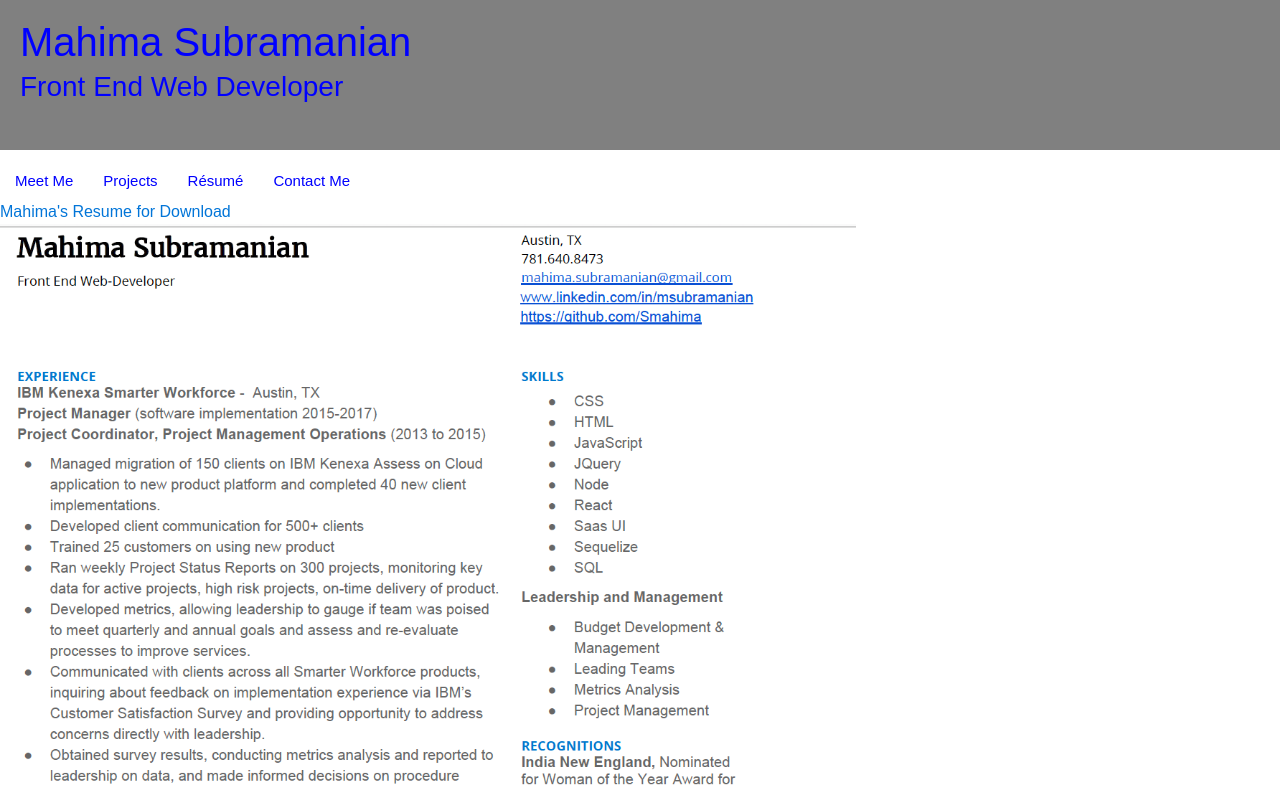
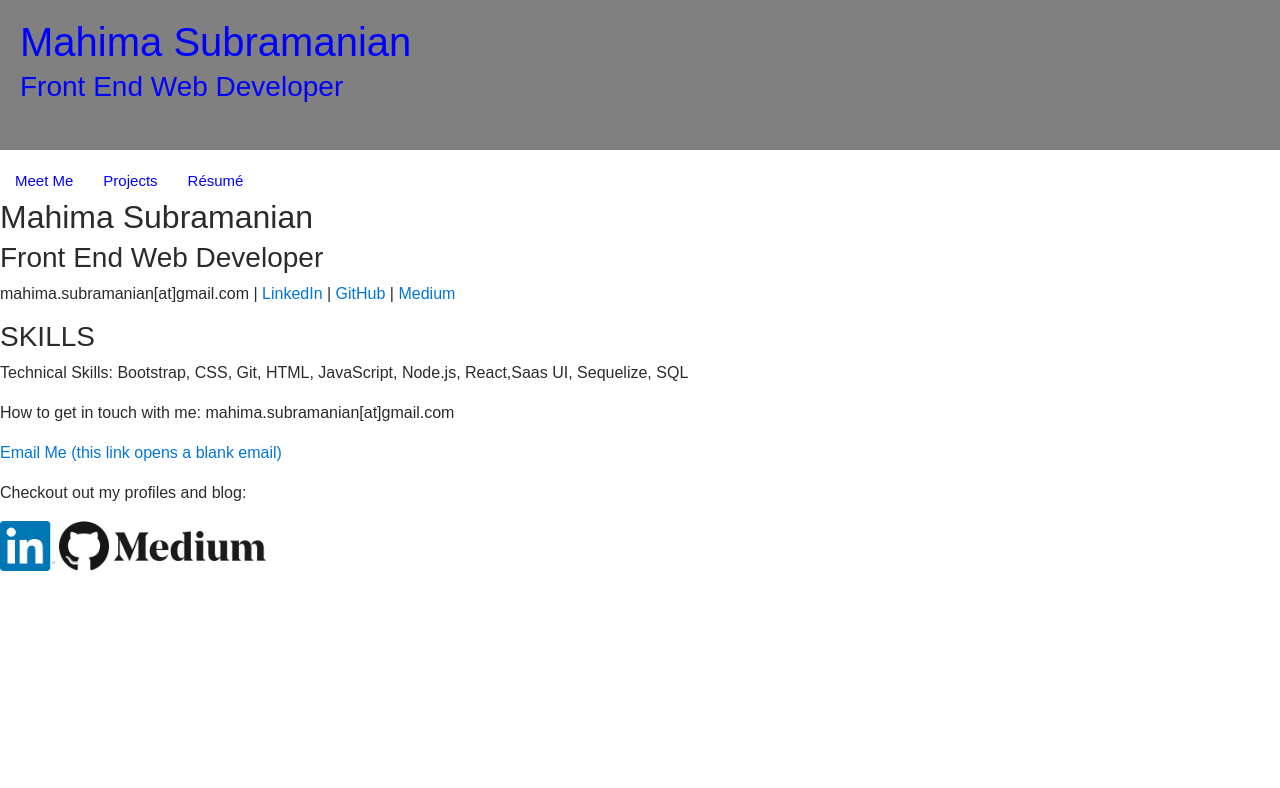
Before and after one commit to Smahima/smahima.github.io, a React (Create React App) app: page /resume in a window 1280 px wide. Shown: the top 788 px of the page. Built offline with nearby package versions, Linux system fonts and the light colour scheme.

Commit message:
deleted png of resume and adding text in the body of the resume component. Added header with contact and technical skills

```diff
--- a/src/components/BaseLayout.js
+++ b/src/components/BaseLayout.js
@@ -22,14 +22,13 @@ class BaseLayout extends Component {
        <NavLink activeClassName="selected" className="nav-link" exact to="/about">Meet Me</NavLink>
        <NavLink activeClassName="selected" className="nav-link" to="/projects">Projects</NavLink>
        <NavLink activeClassName="selected" className="nav-link" to="/resume">Résumé</NavLink>
-       <NavLink activeClassName="selected" className="nav-link" to="/contact">Contact Me</NavLink>
       </div>
         {this.props.children}
 
         <footer className="contact">
 
         <div className="email">
-          <p>How to get in touch with me: mahima.subramanian@gmail.com</p>
+          <p>How to get in touch with me: mahima.subramanian[at]gmail.com</p>
           <p><a href="mailto:mahima.subramanian@gmail.com?subject=Ciao Mahima!">Email Me (this link opens a blank email)</a></p>
         </div>
 
--- a/src/components/Resume.js
+++ b/src/components/Resume.js
@@ -8,17 +8,19 @@ export default  class Resume extends Component {
   render() {
 
      return (
+
        <div className="resume">
 
-       <div className="download-pdf" >
-        <a id="pdf" href={resumepdf}>{"Mahima's Resume for Download "}</a>
-      </div>
+         <div className="resume-header">
+           <h2> Mahima Subramanian</h2>
+           <h3> Front End Web Developer</h3>
+           <p> mahima.subramanian[at]gmail.com | <a href="https://www.linkedin.com/in/msubramanian/" >LinkedIn</a> | <a href="https://github.com/Smahima">GitHub </a>| <a href="https://medium.com/@mahimaS">Medium </a></p>
+         </div>
 
-      <div>
-      <a><img src={resume} alt="screenshot of resume" height="1000px"/> </a>
-
-      </div>
-
+         <div>
+           <h3> SKILLS </h3>
+           <p><span>Technical Skills: </span>Bootstrap, CSS, Git, HTML, JavaScript, Node.js, React,Saas UI, Sequelize, SQL </p>
+        </div>
 
        </div>
      );
```
